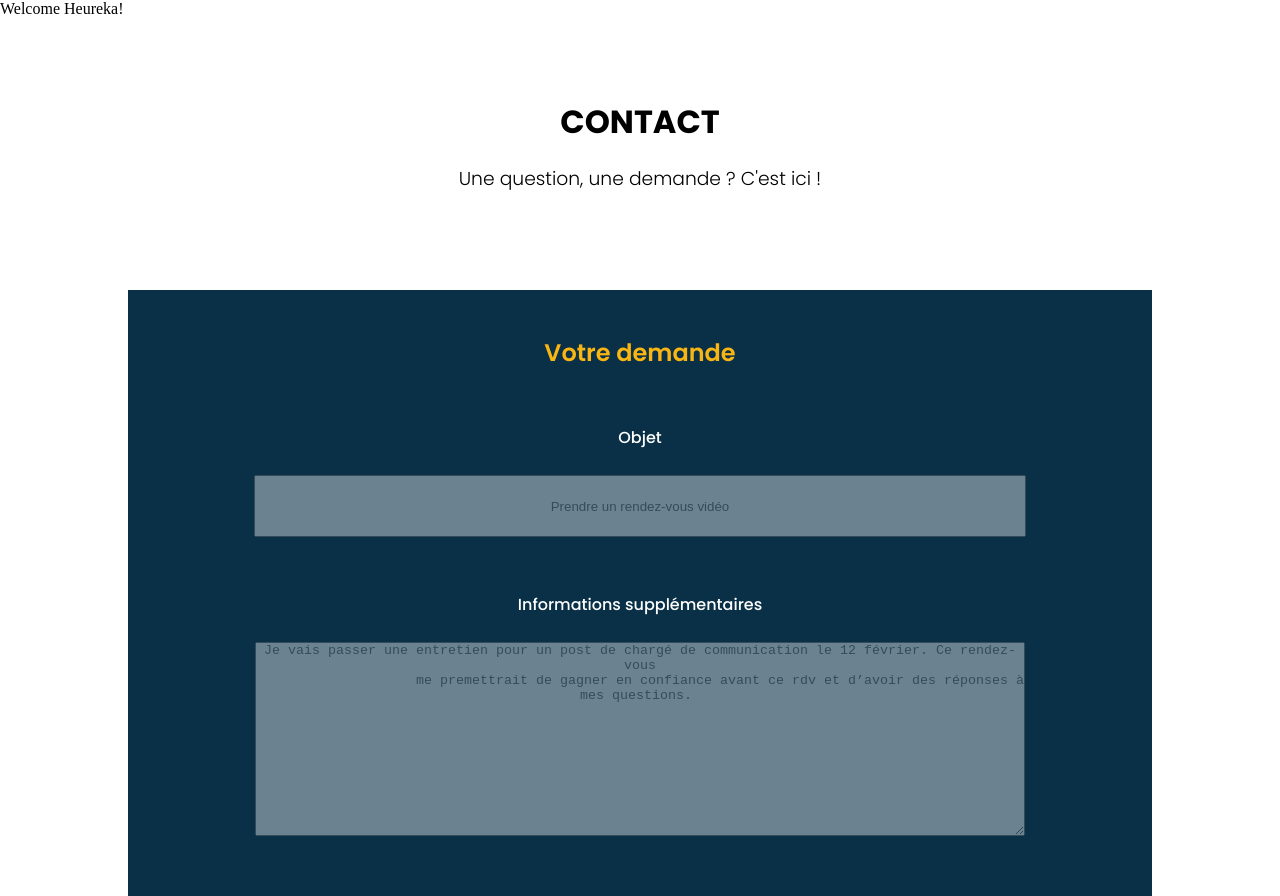
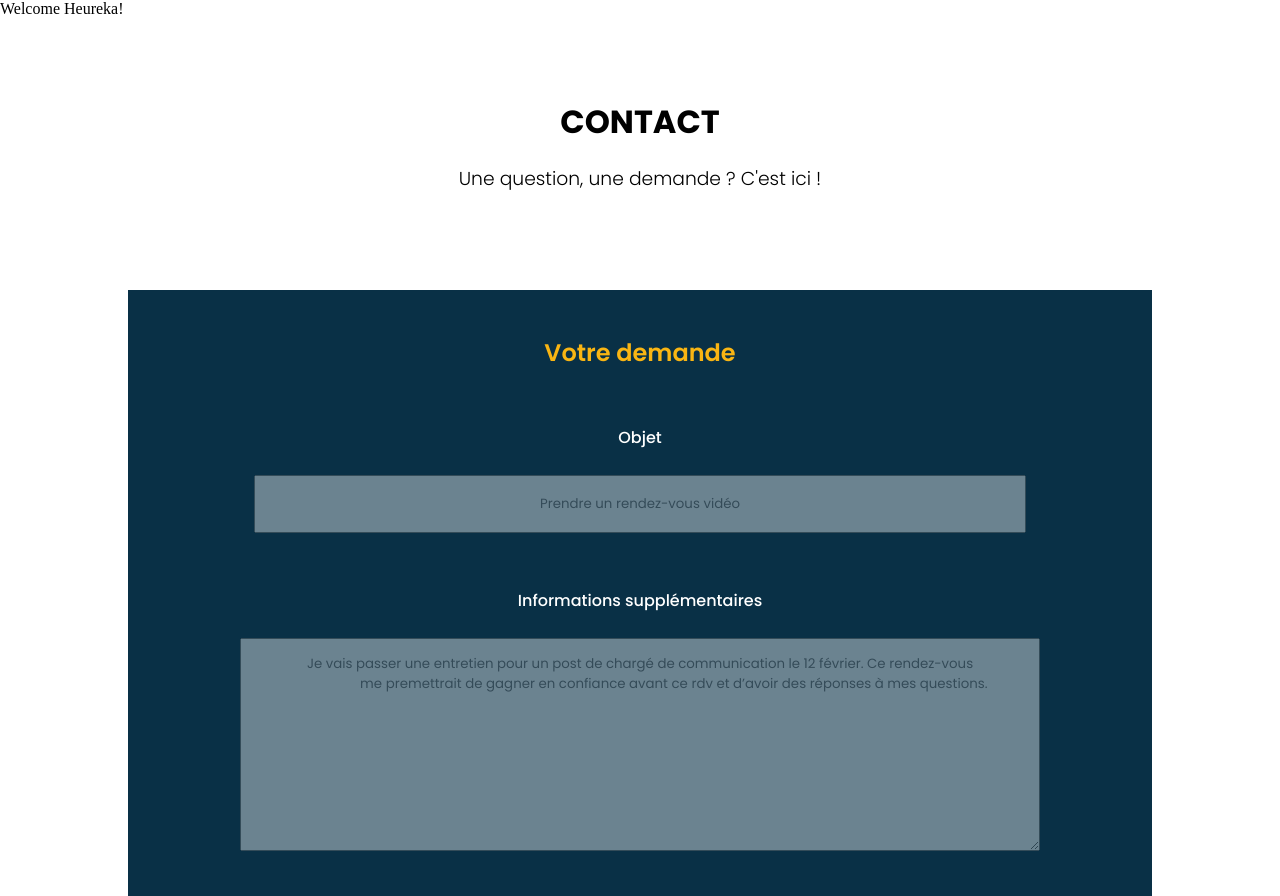
Before and after one commit to WildCodeSchool/remote2q4-21-p3-eurheka-front, a React (Create React App) app: page / in a window 1280 px wide. Shown: the top 896 px of the page. Built offline with nearby package versions, Linux system fonts and the light colour scheme.

Commit message:
contactv1

```diff
--- a/src/components/contact/ContactCard.css
+++ b/src/components/contact/ContactCard.css
@@ -47,6 +47,7 @@
     opacity: 40%;
     height: 58px;
     text-align: center;
+    font-family: 'Poppins', sans-serif;
 }
 
 .contact-input-description{
@@ -54,9 +55,11 @@
     opacity: 40%;
     height: 192px;
     text-align: center;
+    font-family: 'Poppins', sans-serif;
+    padding: 15px;
 }
 
-.contact-button{
+.contact-button {
     background-color: var(--main-color-light-button);
     color: var(--main-color-lighter-text);
     font-weight: 400;
--- a/src/components/contact/ContactCard.jsx
+++ b/src/components/contact/ContactCard.jsx
@@ -28,7 +28,7 @@ const ContactCard = () => {
                     placeholder="Je vais passer une entretien pour un post de chargé de communication le 12 février. Ce rendez-vous
                     me premettrait de gagner en confiance avant ce rdv et d’avoir des réponses à mes questions. "
                     onFocus={(e) => e.target.placeholder = ""}
-                    onBlur={(e) => e.target.placeholder = "Je vais passer une entretien pour un post de chargé de communication le 12 février. Ce rendez-vous me premettrait de gagner en confiance avant ce rdv et d’avoir des réponses à mes questions. ezae zaezae azeeaz"}
+                    onBlur={(e) => e.target.placeholder = "Je vais passer une entretien pour un post de chargé de communication le 12 février. Ce rendez-vous me premettrait de gagner en confiance avant ce rendez-vous et d’avoir des réponses à mes questions."}
                 />
                 <button className='contact-button'>Envoyer</button>
             </div>
```
